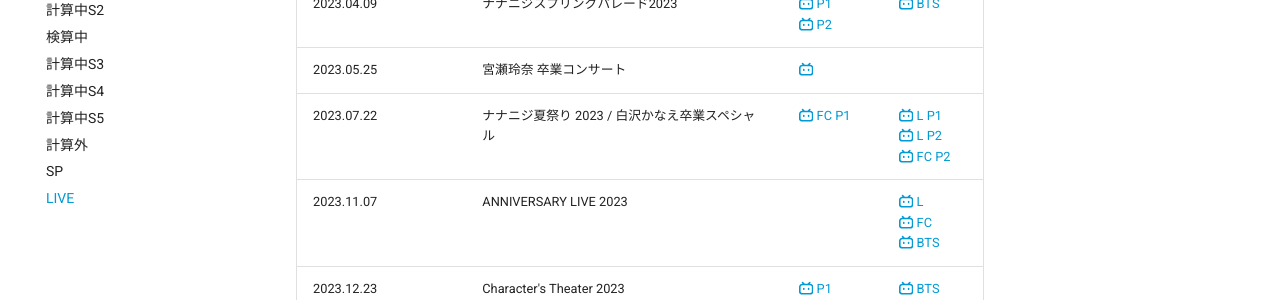
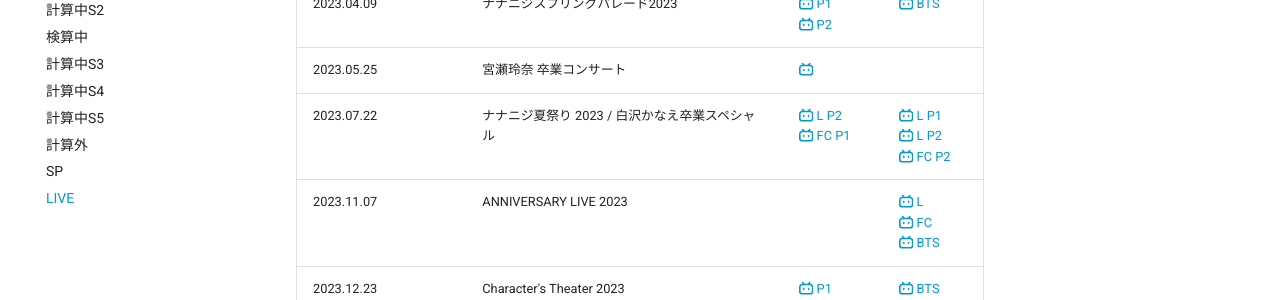
Before and after one commit to aki-192/nananiji, an MkDocs documentation site: the page built from docs/live.md, in a window 1280 px wide and 900 px high, scrolled down 1283 px. Shown: the part 152-452 px from the top of the window. Built offline with MkDocs 1.6.1 and Material for MkDocs 9.7.7, drawn with Linux system fonts in a browser that asks for light colours.

```diff
--- a/docs/live.md
+++ b/docs/live.md
@@ -27,7 +27,7 @@ title: LIVE
 | 2022.12.24 | CHARACTER LIVE 6th BIRTHDAY PARTY 2022 | [:simple-bilibili: P1](https://www.bilibili.com/video/BV1XY4y1Z7bj/) <br> [:simple-bilibili: P2](https://www.bilibili.com/video/BV1od4y1J7Ji/) <br> [:simple-bilibili: BTS](https://www.bilibili.com/video/BV1Zp4y1V7Fn/) | |
 | 2023.04.09 | ナナニジスプリングパレード2023 | [:simple-bilibili: P1](https://www.bilibili.com/video/BV1Wo4y1t7jr/) <br> [:simple-bilibili: P2](https://www.bilibili.com/video/BV1X24y1T7Db/) | [:simple-bilibili: BTS](https://www.bilibili.com/video/BV1oc411z7dk/)|
 | 2023.05.25 | 宮瀬玲奈 卒業コンサート | [:simple-bilibili:](https://www.bilibili.com/video/BV1ch4y1G72q/) | |
-| 2023.07.22 | ナナニジ夏祭り 2023 / 白沢かなえ卒業スペシャル | [:simple-bilibili: FC P1](https://www.bilibili.com/video/BV1uy411i7qY/)  | [:simple-bilibili: L P1](https://www.bilibili.com/video/BV1im4y177yP/) <br> [:simple-bilibili: L P2](https://www.bilibili.com/video/BV1nh4y1y7My/) <br> [:simple-bilibili: FC P2](https://www.bilibili.com/video/BV168411m7c7/)|
+| 2023.07.22 | ナナニジ夏祭り 2023 / 白沢かなえ卒業スペシャル | [:simple-bilibili: L P2](https://www.bilibili.com/video/BV18o6UY8Eee/) <br> [:simple-bilibili: FC P1](https://www.bilibili.com/video/BV1uy411i7qY/) | [:simple-bilibili: L P1](https://www.bilibili.com/video/BV1im4y177yP/) <br> [:simple-bilibili: L P2](https://www.bilibili.com/video/BV1nh4y1y7My/) <br> [:simple-bilibili: FC P2](https://www.bilibili.com/video/BV168411m7c7/)|
 | 2023.11.07 | ANNIVERSARY LIVE 2023 | | [:simple-bilibili: L](https://www.bilibili.com/video/BV1wM411D71J/) <br> [:simple-bilibili: FC](https://www.bilibili.com/video/BV1aM411S7VN/) <br> [:simple-bilibili: BTS](https://www.bilibili.com/video/BV1ZJ4m1h75T/) |
 | 2023.12.23 | Character's Theater 2023 | [:simple-bilibili: P1](https://www.bilibili.com/video/BV1jv421y7aY/) <br> [:simple-bilibili: P2](https://www.bilibili.com/video/BV1Fr421c77f/) | [:simple-bilibili: BTS](https://www.bilibili.com/video/BV12z421U7pa/) |
 | 2024.07.24 | Summer Live 2024 『Magic School Days ～月と地球のフィルハーモニー～-』 | | [:simple-bilibili:](https://www.bilibili.com/video/BV13W42197J7/) |
```
